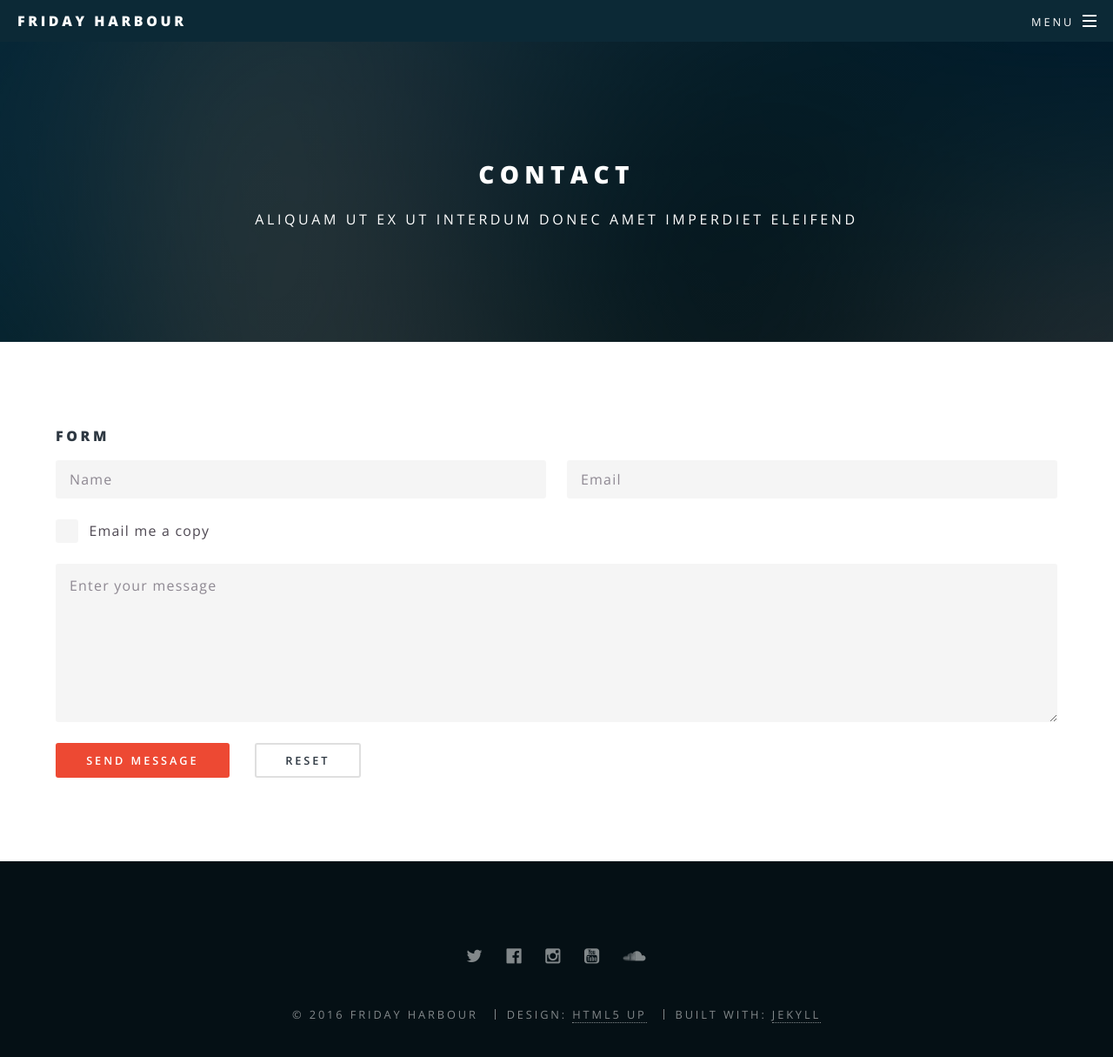
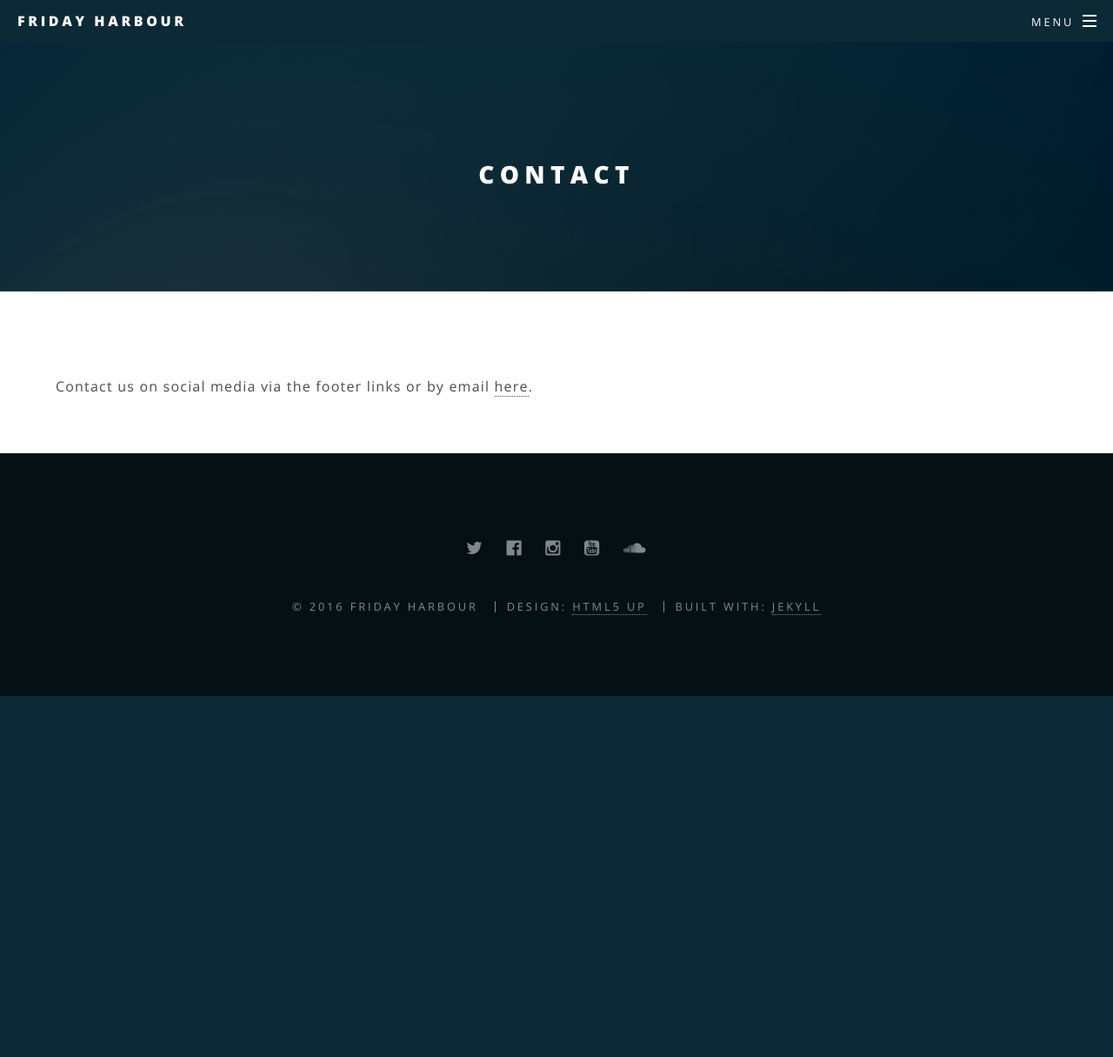
Before and after one commit to fridayharbour/fridayharbour.github.io, a Jekyll site: the page built from contact.html, in a window 1280 px wide and 1269 px high. Shown: the top 1215 px of the window at 87% size. Built offline with Jekyll 4.4.1, drawn with Linux system fonts in a browser that asks for light colours.

Commit message:
updated contact page

```diff
--- a/_includes/header.html
+++ b/_includes/header.html
@@ -8,8 +8,8 @@
         <div id="menu">
           <ul>
             <li><a href="index.html">Home</a></li>
-            <li><a href="music.html">Music</a></li>
-            <li><a href="lyrics.html">Lyrics</a></li>
+            <!-- <li><a href="music.html">Music</a></li>
+            <li><a href="lyrics.html">Lyrics</a></li> -->
             <li><a href="contact.html">Contact</a></li>
           </ul>
         </div>
--- a/_layouts/page.html
+++ b/_layouts/page.html
@@ -5,7 +5,6 @@ layout: default
 
   <header>
     <h2>{{ page.title }}</h2>
-    <p>Aliquam ut ex ut interdum donec amet imperdiet eleifend</p>
   </header>
 
   <section class="wrapper style5">
--- a/contact.html
+++ b/contact.html
@@ -3,7 +3,33 @@ layout: page
 title: Contact
 ---
 			<section>
-				<h4>Form</h4>
+
+			Contact us on social media via the footer links or by email <script type="text/javascript" language="javascript">
+<!--
+// Email obfuscator script 2.1 by Tim Williams, University of Arizona
+// Random encryption key feature by Andrew Moulden, Site Engineering Ltd
+// This code is freeware provided these four comment lines remain intact
+// A wizard to generate this code is at http://www.jottings.com/obfuscator/
+{ coded = "jovEUd3Uo4LMooLZs9@ciUvV.ZLi"
+  key = "E6z1BVyGUcjMF3XKeQDqST9xLvbJkYrmCNd85Znl0PagfuWhIHtARw47spoiO2"
+  shift=coded.length
+  link=""
+  for (i=0; i<coded.length; i++) {
+    if (key.indexOf(coded.charAt(i))==-1) {
+      ltr = coded.charAt(i)
+      link += (ltr)
+    }
+    else {
+      ltr = (key.indexOf(coded.charAt(i))-shift+key.length) % key.length
+      link += (key.charAt(ltr))
+    }
+  }
+document.write("<a href='mailto:"+link+"'>here</a>")
+}
+//-->
+</script><noscript>Sorry, you need Javascript on to email me.</noscript>.
+
+				<!-- <h4>Form</h4>
 				<form method="post" action="#">
 					<div class="row uniform">
 						<div class="6u 12u$(xsmall)">
@@ -27,5 +53,5 @@ title: Contact
 							</ul>
 						</div>
 					</div>
-				</form>
+				</form> -->
 			</section>
```
